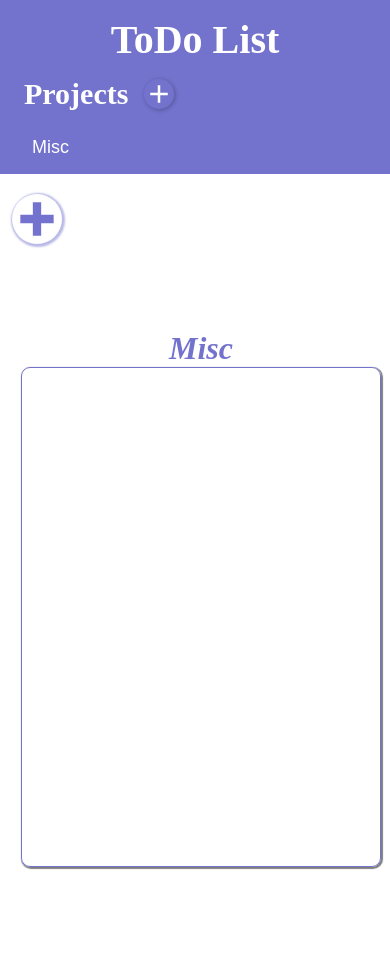
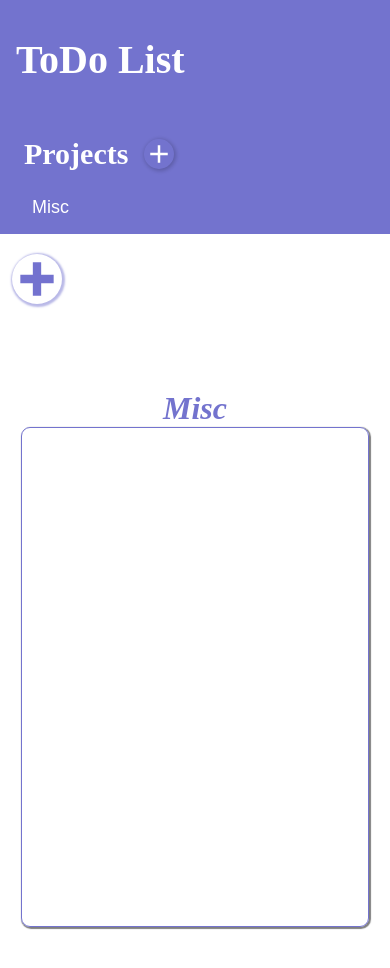
Before and after one commit to mike-344/todo-list, a website built with webpack: page src/index.html in a window 390 px wide. Built offline with nearby package versions, Linux system fonts and the light colour scheme.

Commit message:
fix: change width

```diff
--- a/src/css/style.css
+++ b/src/css/style.css
@@ -99,8 +99,9 @@ body{
 }
 
 .content{
-    margin-top: 20px;
-    margin-left: 12px;
+    padding-top: 20px;
+    padding-left: 12px;
+    padding-right: 12px;
 
 }
 
@@ -167,7 +168,7 @@ body{
 }
 .todo-grid{
     height: 500px;
-    width: 600px;
+    width: 80%;
     border: 1px solid  rgb(115, 115, 206);
     border-radius: 9px;
     box-shadow: 1px 1px 1px 1px gray;
@@ -192,7 +193,7 @@ body{
     background-color: rgb(234, 230, 230)
 }
 
-@media (max-width: 850px){
+@media (max-width: 700px){
     .container{
         display: flex;
         flex-direction: column;
@@ -210,10 +211,7 @@ body{
        padding: 16px;
        width: 100%;
     }
-    .sidebar h1{
-        margin: 0;
-        align-self: center;
-    }
+
     .todo-grid{
         width: 95%;
     }
```
Also changed, not shown: dist/main.js.
